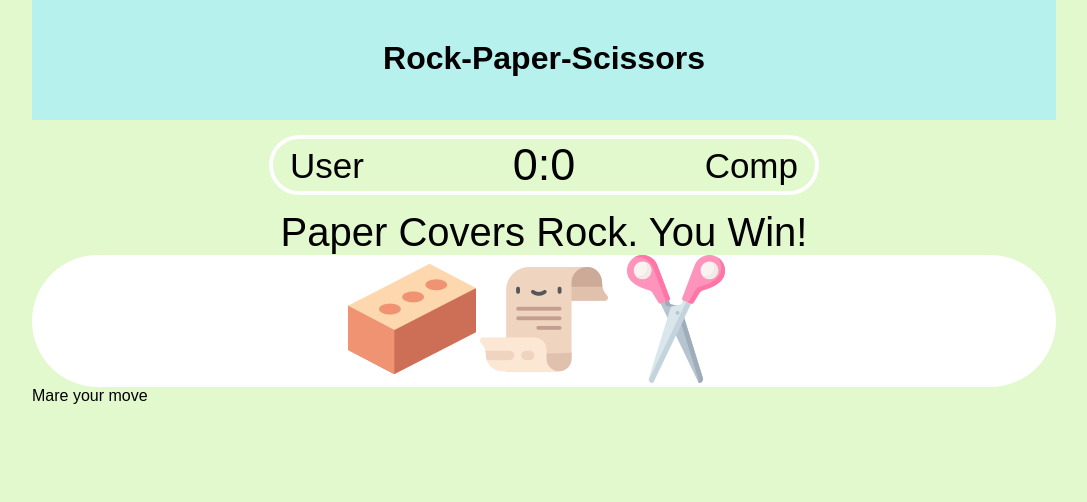
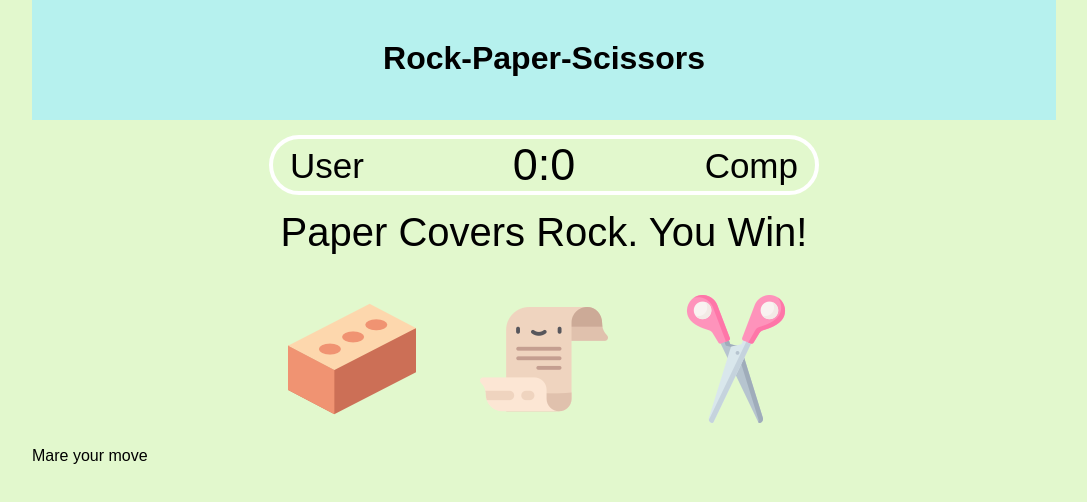
Before and after one commit to StanislavStashchuk/four-games, a website: page srp.html in a window 1280 px wide. Shown: the whole page, without its empty margins (96-1183 px from the left). Drawn offline with Linux system fonts and the light colour scheme.

Commit message:
Rock Paper Scissors #1

```diff
--- a/css/main.scss
+++ b/css/main.scss
@@ -211,12 +211,23 @@ body {
         }
 
         .choices {
-            background: white;
             text-align: center;
-            border-radius: 70px;
+            margin-top: 20px;
+            width: 100%;
+            left: 0;
 
             .choice {
                 display: inline-block;
+                border-radius: 50%;
+                padding: 20px;
+                margin: 0 10px;
+                transition: all .3s ease;
+
+                &:hover {
+                    background: #ffffff;
+
+                    cursor: pointer;
+                }
             }
         }
     }
```
Also changed, not shown: css/main.css, 1 other file.
